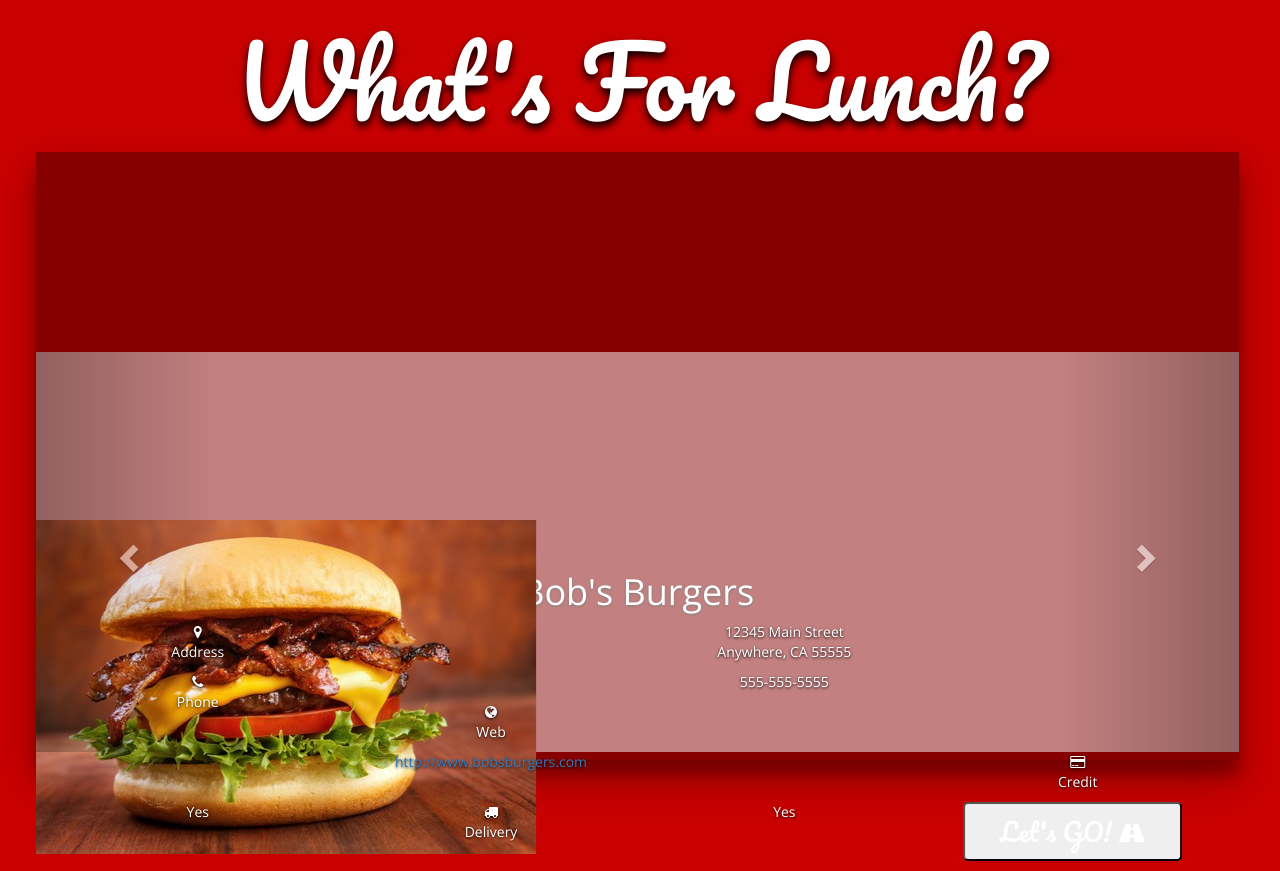
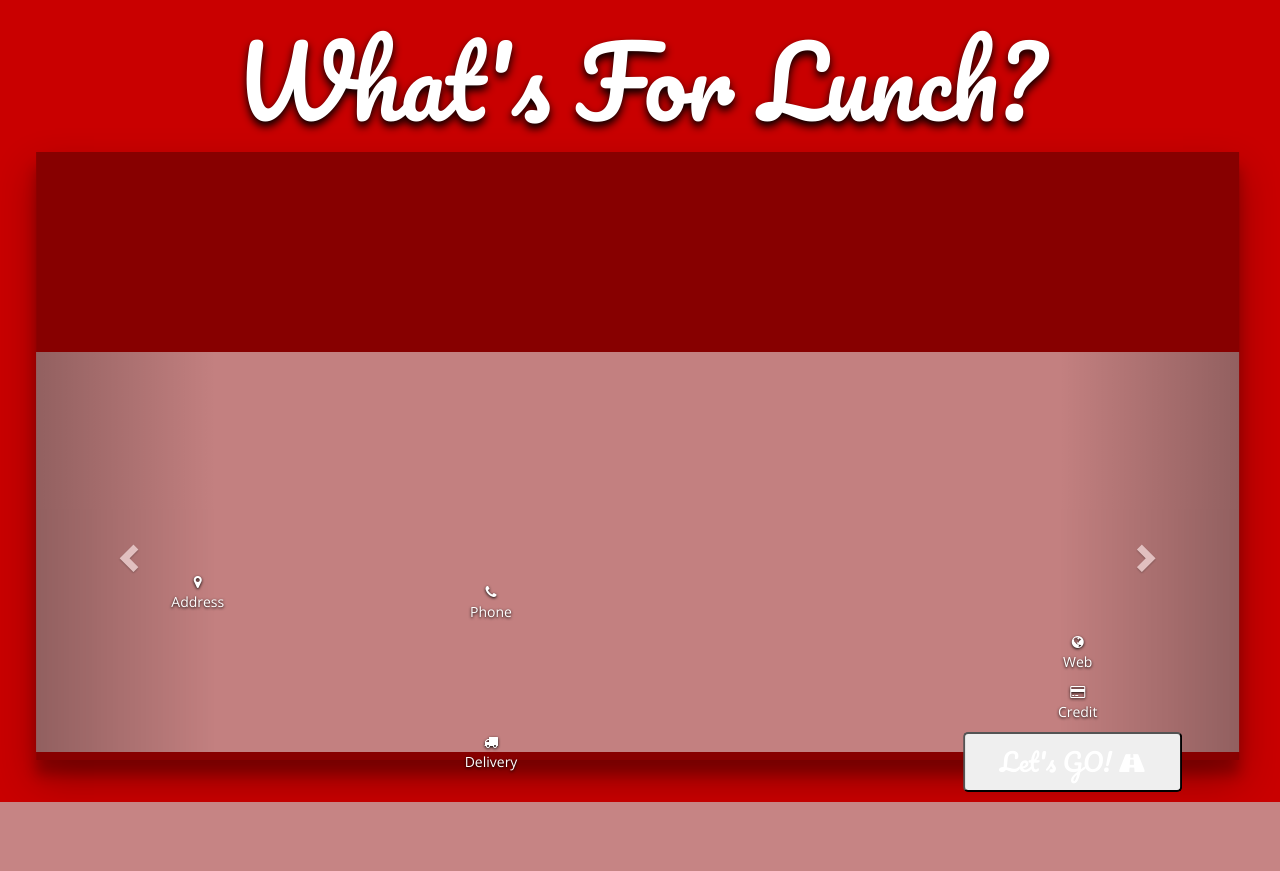
Before and after one commit to tmantock/c8_group_foodfinder, a PHP site: page /selection.html in a window 1280 px wide. After the commit the page ends 802 px from the top, so only its background shows below. Run offline with PHP 8.4, Linux system fonts and the light colour scheme; some libraries are stand-ins or nearby versions.

Commit message:
removing dummy data

```diff
--- a/selection.html
+++ b/selection.html
@@ -1,5 +1,5 @@
 <!doctype html>
-<html>
+<html ng-app="routeApp">
 <head>
   <meta name="viewport" content="width=device-width, initial-scale=1">
   <title>Food Decider</title>
@@ -22,16 +22,7 @@
       <!-- Wrapper for slides -->
       <div class="carousel-inner" role="listbox" id="carousel-images">
         <div class="item active">
-          <img src="images/burger1.jpg" alt="burger1">
-        </div>
-        <div class="item">
-          <img src="images/burger2.jpg" alt="burger2">
-        </div>
-        <div class="item">
-          <img src="images/burger3.jpg" alt="burger3">
-        </div>
-        <div class="item">
-          <img src="images/bob.jpg" alt="bob">
+          <img src="" alt="">
         </div>
       </div>
 
@@ -46,14 +37,14 @@
       </a>
     </div>
   <div id="info-div" class="container-fluid">
-    <h1 id="restaurant-name">Bob's Burgers</h1>
+    <h1 id="restaurant-name"></h1>
 
     <div class="restaurant-info-back col-xs-3">
       <i class="fa fa-map-marker" aria-hidden="true"></i>
       <p>Address</p>
     </div>
     <div class="info-aside col-xs-9">
-       <p>12345 Main Street<br>Anywhere, CA 55555</p>
+       <p id="address"></p>
     </div>
 
     <div class="restaurant-info-back col-xs-3">
@@ -61,7 +52,7 @@
       <p>Phone</p>
     </div>
     <div class="info-aside col-xs-9">
-      <p >555-555-5555</p>
+      <p id="phone-number"></p>
     </div>
 
     <div class="restaurant-info-back col-xs-3">
@@ -69,7 +60,7 @@
       <p>Web</p>
     </div>
     <div class="info-aside col-xs-9">
-      <a href="http://www.bobsburgers.com" id="restaurant-url">http://www.bobsburgers.com</a>
+      <a href="" id="restaurant-url"></a>
     </div>
 
     <div class="restaurant-info-back col-xs-3">
@@ -77,7 +68,7 @@
       <p class="credit-card">Credit</p>
     </div>
     <div class="info-aside col-xs-3">
-      <p>Yes</p>
+      <p id="credit-card"></p>
     </div>
 
     <div class="restaurant-info-back col-xs-3">
@@ -85,15 +76,13 @@
       <p>Delivery</p>
     </div>
     <div class="info-aside col-xs-3">
-      <p>Yes</p>
+      <p id="delivery"></p>
     </div>
 
     <!--Let's Go Navigation button -->
-
     <button type = "button" class="action-button shadow animate">
       Let's GO! <i class="fa fa-road" aria-hidden="true"></i>
     </button>
-
   </div>
 </div>
 
--- a/style.css
+++ b/style.css
@@ -177,13 +177,11 @@ button:focus {
         color: #FFF;
         text-decoration: none;
         bottom: 2px;
-    }
-
-    .red {
         background-color: red;
         border-bottom: 5px solid #ce0010;
         text-shadow: 0px 2px 3px #3b3b3b;
     }
+
     .action-button:active {
         transform: translate(0px,5px);
         -webkit-transform: translate(0px,5px);
```
